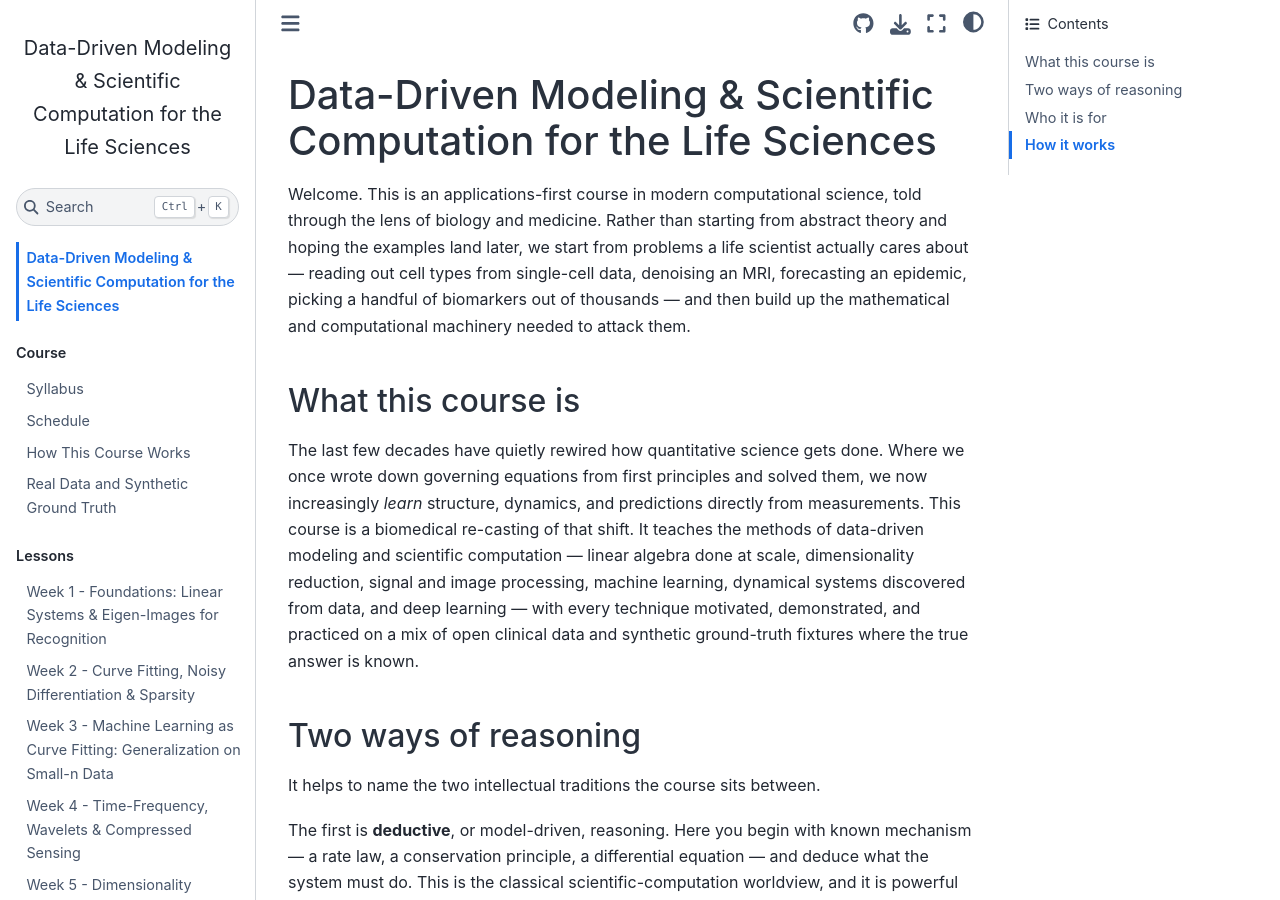
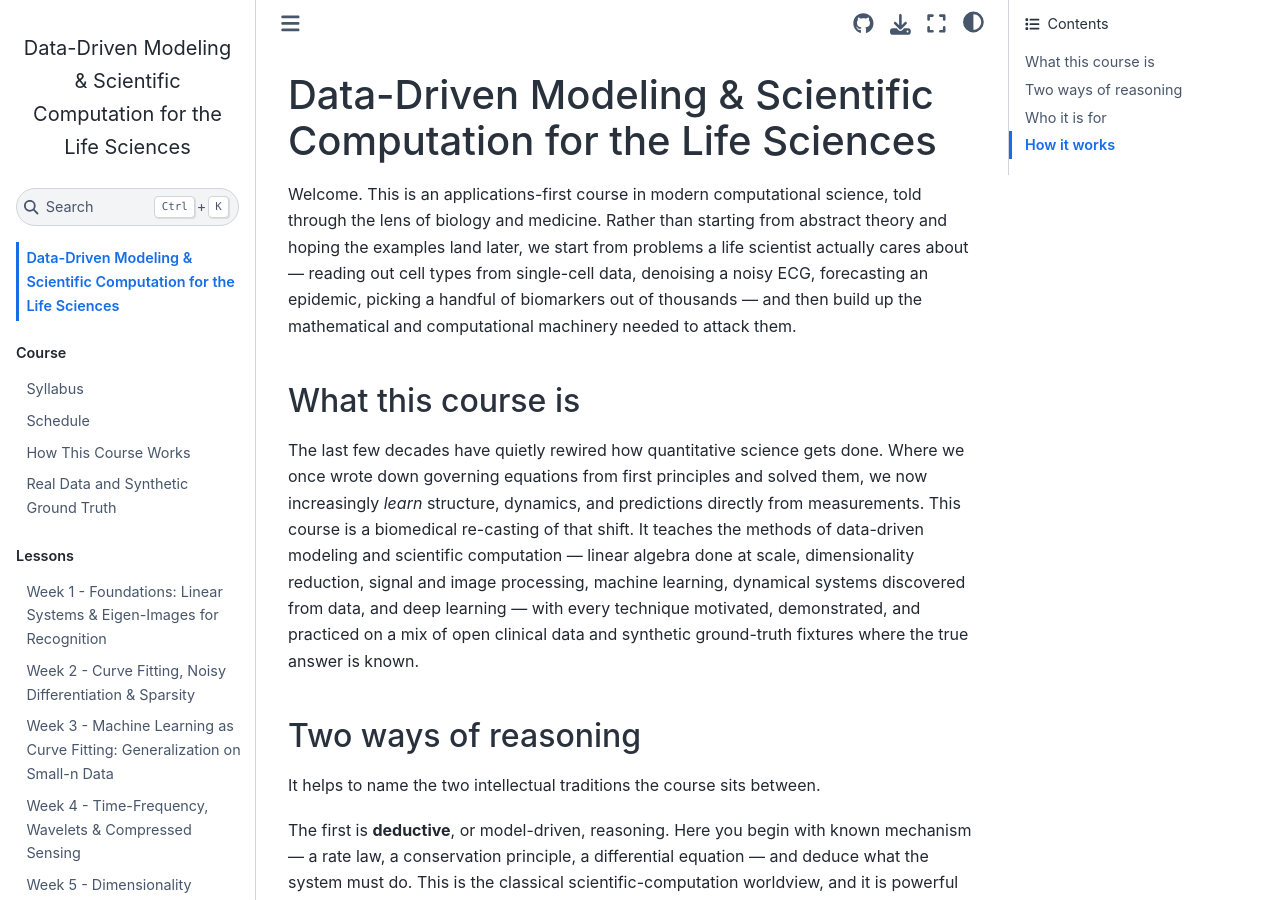
Before and after one commit to symbiont-ai/ddm4bio, a Jupyter Book: the page built from book/intro.md, in a window 1280 px wide and 900 px high. Built offline with Jupyter Book 1.0.4 settings and Sphinx 7.4.7 and the Sphinx Book theme 1.1.4, drawn with Linux system fonts in a browser that asks for light colours.

Commit message:
Intro: fix aspirational "denoising an MRI" example
MRI is not used anywhere in the course (NYU fastMRI is credentialed and never
wired into a lab). Replace the opening hook's "denoising an MRI" with "denoising
a noisy ECG" — the real Week-4 signal task on MIT-BIH data — so the motivating
examples match what the labs actually do.

Co-Authored-By: Claude Opus 4.8 <noreply@anthropic.com>

```diff
--- a/book/intro.md
+++ b/book/intro.md
@@ -3,7 +3,7 @@
 Welcome. This is an applications-first course in modern computational science, told
 through the lens of biology and medicine. Rather than starting from abstract theory
 and hoping the examples land later, we start from problems a life scientist actually
-cares about — reading out cell types from single-cell data, denoising an MRI,
+cares about — reading out cell types from single-cell data, denoising a noisy ECG,
 forecasting an epidemic, picking a handful of biomarkers out of thousands — and then
 build up the mathematical and computational machinery needed to attack them.
 
```
